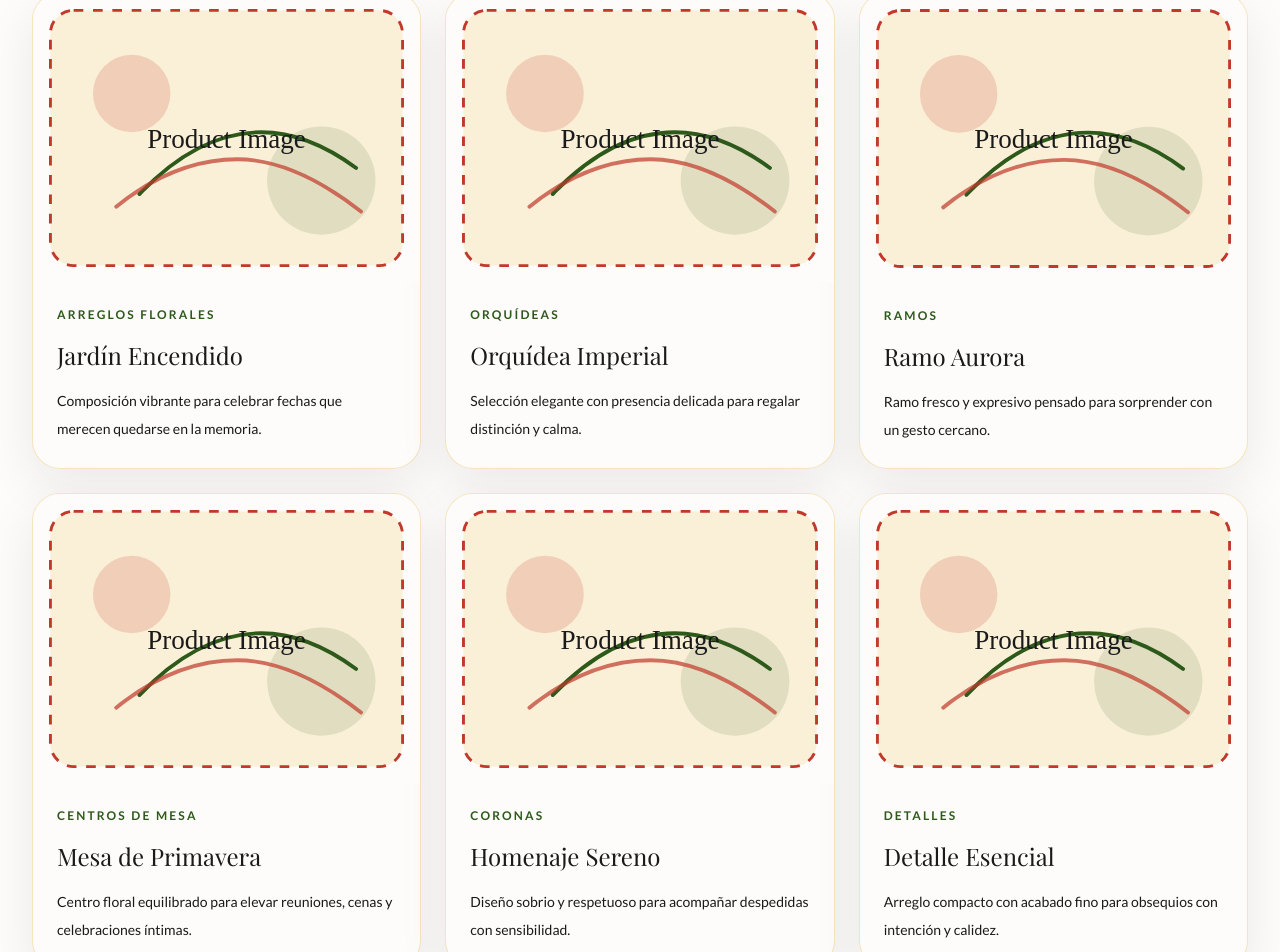
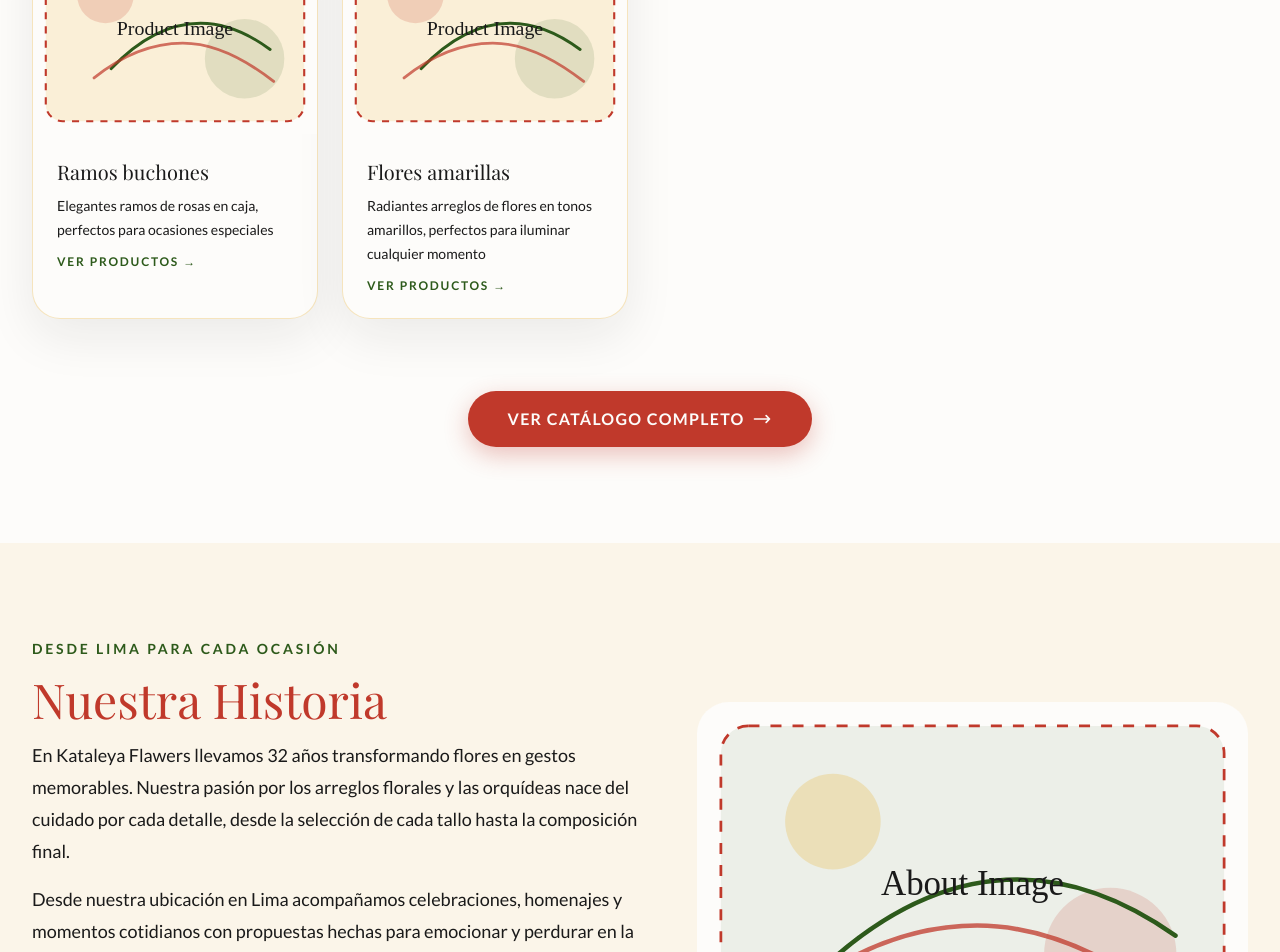
Before and after one commit to andrest04/kataleya-flawers-web, a Next.js app: page / in a window 1280 px wide. Shown: the part 1080-2032 px from the top of the page. Built offline with nearby package versions, Linux system fonts and the light colour scheme.

Commit message:
feat: update catalog section and hero buttons for multi-page navigation

```diff
--- a/src/components/sections/CatalogSection.tsx
+++ b/src/components/sections/CatalogSection.tsx
@@ -1,57 +1,23 @@
 import Image from "next/image";
+import Link from "next/link";
+import { categories } from "@/data/products";
 
-const products = [
-  {
-    id: 1,
-    nombre: "Jardín Encendido",
-    descripcion: "Composición vibrante para celebrar fechas que merecen quedarse en la memoria.",
-    categoria: "Arreglos florales",
-  },
-  {
-    id: 2,
-    nombre: "Orquídea Imperial",
-    descripcion: "Selección elegante con presencia delicada para regalar distinción y calma.",
-    categoria: "Orquídeas",
-  },
-  {
-    id: 3,
-    nombre: "Ramo Aurora",
-    descripcion: "Ramo fresco y expresivo pensado para sorprender con un gesto cercano.",
-    categoria: "Ramos",
-  },
-  {
-    id: 4,
-    nombre: "Mesa de Primavera",
-    descripcion: "Centro floral equilibrado para elevar reuniones, cenas y celebraciones íntimas.",
-    categoria: "Centros de mesa",
-  },
-  {
-    id: 5,
-    nombre: "Homenaje Sereno",
-    descripcion: "Diseño sobrio y respetuoso para acompañar despedidas con sensibilidad.",
-    categoria: "Coronas",
-  },
-  {
-    id: 6,
-    nombre: "Detalle Esencial",
-    descripcion: "Arreglo compacto con acabado fino para obsequios con intención y calidez.",
-    categoria: "Detalles",
-  },
-] as const;
+// Mostrar máximo 4 categorías destacadas
+const featuredCategories = categories.slice(0, 4);
 
 export default function CatalogSection() {
   return (
     <section
       id="catalogo"
-      className="scroll-mt-32 px-4 py-24 sm:px-6 lg:px-8"
+      className="scroll-mt-32 px-4 pt-8 pb-24 sm:px-6 lg:px-8"
     >
-      <div className="mx-auto max-w-7xl space-y-12">
+      <div className="mx-auto max-w-7xl space-y-10">
         <div className="space-y-4 text-center">
           <p
             className="text-sm font-semibold tracking-[0.2em] uppercase"
             style={{ color: "var(--color-accent)" }}
           >
-            Colección destacada
+            Explora nuestras colecciones
           </p>
           <div className="space-y-3">
             <h2
@@ -61,19 +27,20 @@ export default function CatalogSection() {
                 fontFamily: "var(--font-heading)",
               }}
             >
-              Nuestro Catálogo
+              Categorías Destacadas
             </h2>
             <p className="mx-auto max-w-2xl text-lg leading-8">
-              Arreglos pensados para cada momento especial
+              Descubre nuestros arreglos florales pensados para cada momento especial
             </p>
           </div>
         </div>
 
-        <div className="grid gap-6 sm:grid-cols-2 xl:grid-cols-3">
-          {products.map((product) => (
-            <article
-              key={product.id}
-              className="overflow-hidden rounded-[1.75rem] border transition-transform duration-300 hover:-translate-y-1"
+        <div className="grid gap-6 sm:grid-cols-2 xl:grid-cols-4">
+          {featuredCategories.map((category) => (
+            <Link
+              key={category.id}
+              href={`/catalogo/${category.slug}`}
+              className="group overflow-hidden rounded-[1.75rem] border transition-all duration-300 hover:-translate-y-1"
               style={{
                 backgroundColor: "var(--color-cream)",
                 borderColor:
@@ -91,34 +58,65 @@ export default function CatalogSection() {
               >
                 <Image
                   src="/catalog-placeholder.svg"
-                  alt={product.nombre}
+                  alt={category.name}
                   fill
-                  priority={product.id === 1}
-                  sizes="(max-width: 639px) 100vw, (max-width: 1279px) 50vw, 33vw"
-                  className="object-cover"
+                  sizes="(max-width: 639px) 100vw, (max-width: 1279px) 50vw, 25vw"
+                  className="object-cover transition-transform duration-300 group-hover:scale-105"
                 />
               </div>
 
-              <div className="space-y-4 px-6 py-6">
-                <p
-                  className="text-xs font-semibold tracking-[0.18em] uppercase"
-                  style={{ color: "var(--color-accent)" }}
-                >
-                  {product.categoria}
-                </p>
+              <div className="space-y-2 px-6 py-6">
                 <h3
-                  className="text-2xl"
+                  className="text-xl"
                   style={{
                     color: "var(--color-dark)",
                     fontFamily: "var(--font-heading)",
                   }}
                 >
-                  {product.nombre}
+                  {category.name}
                 </h3>
-                <p className="text-sm leading-7">{product.descripcion}</p>
+                <p className="text-sm leading-6" style={{ color: "var(--color-dark)" }}>
+                  {category.description}
+                </p>
+                <p
+                  className="text-xs font-semibold tracking-[0.15em] uppercase mt-3"
+                  style={{ color: "var(--color-accent)" }}
+                >
+                  Ver productos →
+                </p>
               </div>
-            </article>
+            </Link>
           ))}
+        </div>
+
+        {/* Botón Ver catálogo completo */}
+        <div className="flex justify-center pt-8">
+          <Link
+            href="/catalogo"
+            className="inline-flex items-center gap-2 rounded-full px-10 py-4 text-base font-semibold tracking-[0.08em] uppercase transition-all duration-300 hover:opacity-90 hover:shadow-lg"
+            style={{
+              backgroundColor: "var(--color-primary)",
+              color: "var(--color-cream)",
+              fontFamily: "var(--font-body)",
+              boxShadow: "0 8px 24px color-mix(in srgb, var(--color-primary) 30%, transparent)",
+            }}
+          >
+            Ver catálogo completo
+            <svg
+              xmlns="http://www.w3.org/2000/svg"
+              className="h-5 w-5"
+              fill="none"
+              viewBox="0 0 24 24"
+              stroke="currentColor"
+              strokeWidth={2}
+            >
+              <path
+                strokeLinecap="round"
+                strokeLinejoin="round"
+                d="M17 8l4 4m0 0l-4 4m4-4H3"
+              />
+            </svg>
+          </Link>
         </div>
       </div>
     </section>
--- a/src/components/sections/HeroButtons.tsx
+++ b/src/components/sections/HeroButtons.tsx
@@ -1,4 +1,6 @@
 "use client";
+
+import Link from "next/link";
 
 interface HeroButtonsProps {
   primaryTarget: string;
@@ -6,13 +8,15 @@ interface HeroButtonsProps {
 }
 
 export default function HeroButtons({
-  primaryTarget,
   secondaryTarget,
 }: HeroButtonsProps) {
   const handleScroll = (targetId: string) => {
-    const target = document.querySelector<HTMLElement>(targetId);
+    // Extraer el ID si viene con # (ej: "#contacto" -> "contacto")
+    const cleanId = targetId.startsWith("#") ? targetId.slice(1) : targetId;
+    const target = document.getElementById(cleanId);
 
     if (!target) {
+      console.warn(`[HeroButtons] Target element with id "${cleanId}" not found`);
       return;
     }
 
@@ -24,17 +28,16 @@ export default function HeroButtons({
 
   return (
     <div className="flex flex-col gap-4 sm:flex-row">
-      <button
-        type="button"
-        className="rounded-full px-7 py-3 text-sm font-semibold tracking-[0.08em] uppercase transition-opacity hover:opacity-90"
+      <Link
+        href="/catalogo"
+        className="rounded-full px-7 py-3 text-sm font-semibold tracking-[0.08em] uppercase transition-opacity hover:opacity-90 text-center"
         style={{
           backgroundColor: "var(--color-primary)",
           color: "var(--color-cream)",
         }}
-        onClick={() => handleScroll(primaryTarget)}
       >
         Ver catálogo
-      </button>
+      </Link>
       <button
         type="button"
         className="rounded-full border px-7 py-3 text-sm font-semibold tracking-[0.08em] uppercase transition-opacity hover:opacity-80"
```
